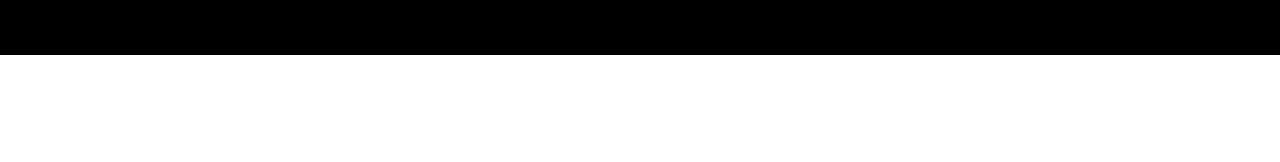
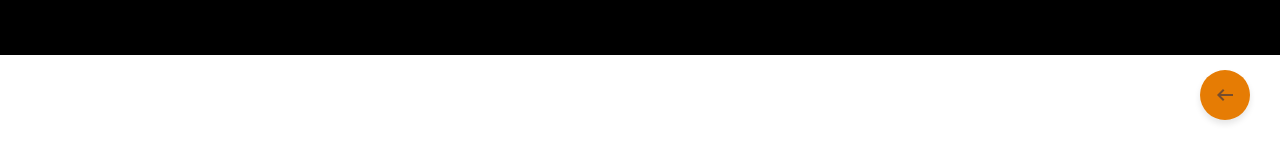
Before and after one commit to miush-env/carpinteria, a website: page workDone.html in a window 1280 px wide. Shown: the part 650-812 px from the top of the page. Drawn offline with nearby package versions, Linux system fonts and the light colour scheme; a web font is replaced by a local one.

Commit message:
Añadi el boton de retroceder en cada pagina
creacion y estilos de los botones par avolver hacia atras en cada a una
de las pagina menos en index.html

```diff
--- a/serviceStyle.css
+++ b/serviceStyle.css
@@ -26,6 +26,35 @@ h5,
 h6 {
   font-family: 'TASA Orbiter', sans-serif;
 }
+
+
+.btn-back-page {
+  position: fixed;
+  bottom: 30px;
+  left: 30px;
+
+  width: 50px;
+  height: 50px;
+
+  background-color: #e67c04;
+  color: #CE6F03;
+
+  border: none;
+  border-radius: 50%;
+
+  display: flex;
+  align-items: center;
+  justify-content: center;
+
+  cursor: pointer;
+
+  box-shadow: 0 4px 6px rgba(0, 0, 0, 0.1);
+  transition: background-color 0.3s ease;
+
+  z-index: 9999;
+  /* más seguro */
+}
+
 
 /* HEADER & NAV */
 .header-nav-bar {
--- a/workDone.html
+++ b/workDone.html
@@ -7,11 +7,20 @@
   <link rel="stylesheet" href="/reset.css">
   <link rel="stylesheet" href="workDoneStyle.css">
 
-		<link href="https://fonts.googleapis.com/css2?family=Material+Symbols+Outlined:opsz,wght,FILL,GRAD@20..48,100..700,0..1,-50..200" rel="stylesheet">
+  <link
+    href="https://fonts.googleapis.com/css2?family=Material+Symbols+Outlined:opsz,wght,FILL,GRAD@20..48,100..700,0..1,-50..200"
+    rel="stylesheet">
   <title>Document</title>
 </head>
 
 <body>
+
+  <div class="btn-back-page" id="btnBackPage">
+    <span class="material-symbols-outlined">
+      arrow_left_alt
+    </span>
+  </div>
+
   <header class="header-nav-bar">
     <div>
       <a href="/index.html">
@@ -139,11 +148,13 @@
             </span>
           </span>
         </div>
-					<a href="https://wa.me/541134229643">
+        <a
+          href="https://wa.me/541134229643?text=hola%2C%20buenas%20tardes.%0AQuisiera%20solicitar%20informaci%C3%B3n%20sobre%20los%20servicios%20que%20ofrecen%20y%20sus%20tarifas.%20Muchas%20gracias.">
           <h2 class="contact-title">Contáctanos</h2>
         </a>
         <div class="circle-btn">
-						<a href="https://wa.me/541134229643" class="arrow-down">
+          <a href="https://wa.me/541134229643?text=hola%2C%20buenas%20tardes.%0AQuisiera%20solicitar%20informaci%C3%B3n%20sobre%20los%20servicios%20que%20ofrecen%20y%20sus%20tarifas.%20Muchas%20gracias."
+            class="arrow-down">
             <span class="material-symbols-outlined" style="
 									color: #fff;
 									font-variation-settings: 'wght' 500;
@@ -181,14 +192,16 @@
             <a href="mailto:leiradundo@gmail.com" target="_blank">leiradundo@gmail.com</a>
           </p>
 
-						<a href="https://wa.me/541134229643" target="_blank">+54 11 3422 9643</a>
+          <a href="https://wa.me/541134229643?text=hola%2C%20buenas%20tardes.%0AQuisiera%20solicitar%20informaci%C3%B3n%20sobre%20los%20servicios%20que%20ofrecen%20y%20sus%20tarifas.%20Muchas%20gracias."
+            target="_blank">+54 11 3422 9643</a>
           <p>Los Patitos Hurlingham,<br>Buenos Aires</p>
           <a href="https://maps.app.goo.gl/RJtxjJynemTW5DYB9" target="_blank" class="map-link">VER EN MAPA ↗</a>
         </div>
 
         <div class="footer-col">
           <h4>¿QUIERES EL MEJOR SERVICIO DE CARPINTERIA?</h4>
-						<a href="https://wa.me/541134229643" class="newsletter-link">CONTRATANOS YA ! →</a>
+          <a href="https://wa.me/541134229643?text=hola%2C%20buenas%20tardes.%0AQuisiera%20solicitar%20informaci%C3%B3n%20sobre%20los%20servicios%20que%20ofrecen%20y%20sus%20tarifas.%20Muchas%20gracias."
+            class="newsletter-link">CONTRATANOS YA ! →</a>
 
           <div class="social-section">
             <p>SÍGUENOS</p>
@@ -199,7 +212,8 @@
               <a href="https://www.instagram.com/leiradundo">
                 <img src="/assets/icons_svg/brand-instagram.svg" width="25" alt="">
               </a>
-								<a href="https://wa.me/541134229643?text=hola%2C%20buenas%20tardes.%0AQuisiera%20solicitar%20informaci%C3%B3n%20sobre%20los%20servicios%20que%20ofrecen%20y%20sus%20tarifas.%20Muchas%20gracias.">
+              <a
+                href="https://wa.me/541134229643?text=hola%2C%20buenas%20tardes.%0AQuisiera%20solicitar%20informaci%C3%B3n%20sobre%20los%20servicios%20que%20ofrecen%20y%20sus%20tarifas.%20Muchas%20gracias.">
                 <img src="/assets/icons_svg/brand-whatsapp.svg" width="25" alt="">
               </a>
               <a href="#">
@@ -219,4 +233,5 @@
 <noscript><iframe src="https://www.googletagmanager.com/ns.html?id=GTM-PGWCWJ8S" height="0" width="0"
     style="display:none;visibility:hidden"></iframe></noscript>
 <!-- End Google Tag Manager (noscript) -->
+
 </html>
--- a/workDoneStyle.css
+++ b/workDoneStyle.css
@@ -13,6 +13,26 @@ h5,
 h6 {
   font-family: 'TASA Orbiter', sans-serif;
 }
+
+.btn-back-page {
+  position: fixed;
+  bottom: 30px;
+  right: 30px;
+  width: 50px;
+  height: 50px;
+  background-color: #e67c04;
+  color: #fff;
+  border: none;
+  border-radius: 50%;
+  display: flex;
+  align-items: center;
+  justify-content: center;
+  cursor: pointer;
+  box-shadow: 0 4px 6px rgba(0, 0, 0, 0.1);
+  transition: background-color 0.3s ease;
+  z-index: 1000;
+}
+
 
 /* HEADER & NAV */
 .header-nav-bar {
```
Also changed, not shown: service.html (+33 -14 lines), style.css (+32 -9 lines). Lines whose indentation alone changed are shown as unchanged.
